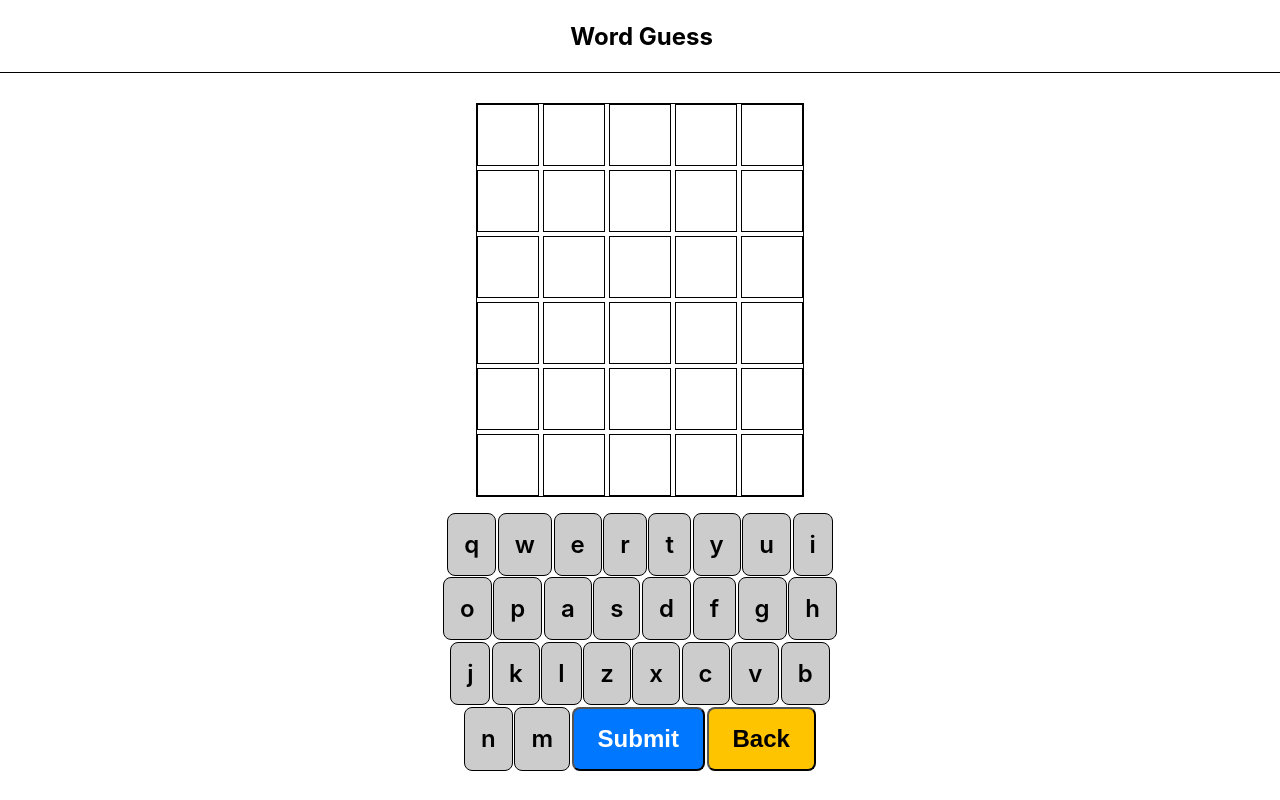
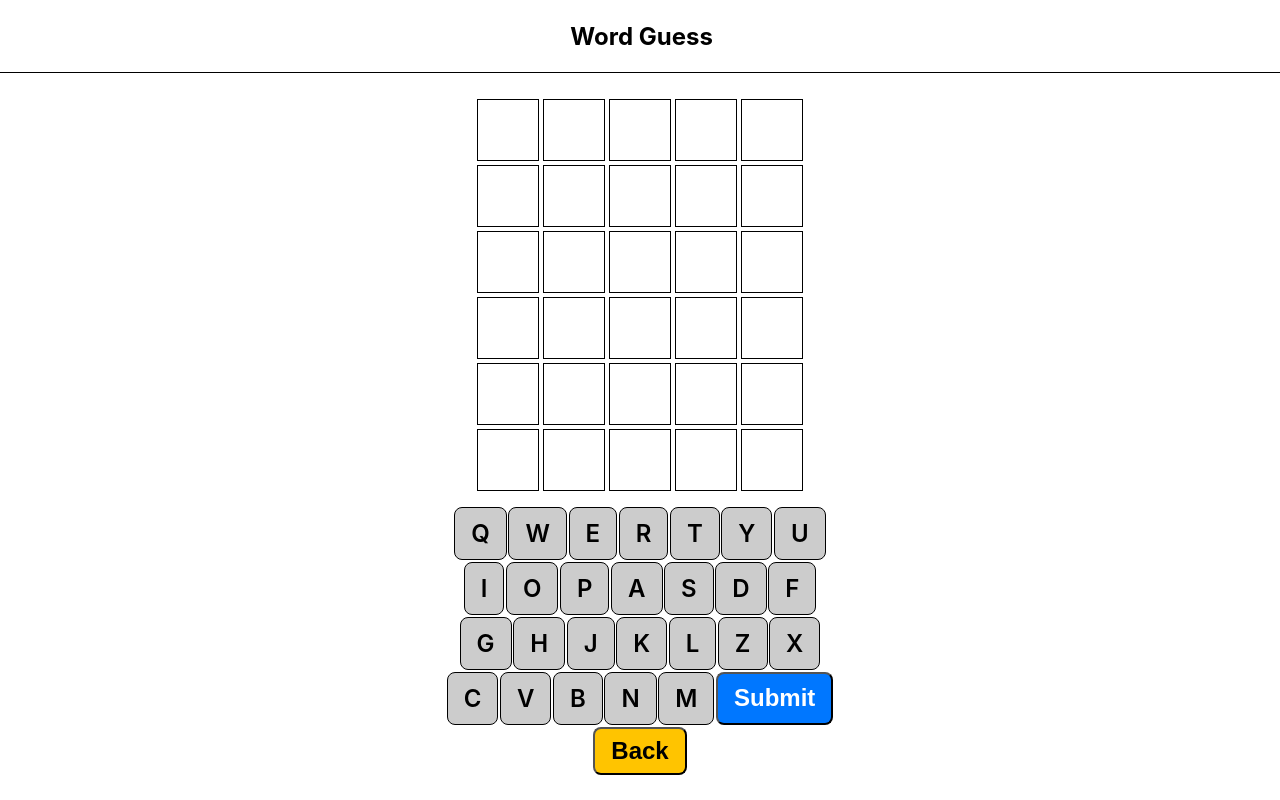
Before and after one commit to ohashioji/chai-time, a Next.js app: page / in a window 1280 px wide. Built offline with nearby package versions, Linux system fonts and the light colour scheme; no server answers.

Commit message:
add server url to env

```diff
--- a/components/GameBoard/GameBoard.module.scss
+++ b/components/GameBoard/GameBoard.module.scss
@@ -3,7 +3,6 @@
 	grid-template-columns: repeat(5, auto);
 	gap: 0.25rem;
 	align-items: center;
-	border: 1px solid black;
 	width: fit-content;
 	justify-content: center;
 }
--- a/components/Key/Key.module.scss
+++ b/components/Key/Key.module.scss
@@ -4,8 +4,9 @@
 	display: flex;
 	justify-content: center;
 	align-items: center;
+	text-transform: capitalize;
 	color: black;
-	padding: 1rem;
+	padding: 0.7rem 1rem ;
 	font-size: 1.5rem;
 	font-weight: 600;
 	cursor: pointer;
--- a/components/KeyBoard/KeyBoard.module.scss
+++ b/components/KeyBoard/KeyBoard.module.scss
@@ -9,10 +9,13 @@
 		background-color: rgb(0, 119, 255);
 		color: white;
 		border-radius: 0.5rem;
-		padding: 1rem 1.5rem;
+		padding: 0.5rem 1rem;
 		transition-duration: 0.2s;
 		font-size: 1.5rem;
 		font-weight: 600;
+		&:active {
+			transform: scale(0.9);
+		}
 		&:hover {
 			opacity: 0.9;
 		}
@@ -22,8 +25,11 @@
 		background-color: rgb(255, 196, 0);
 		color: black;
 		border-radius: 0.5rem;
-		padding: 1rem 1.5rem;
+		padding: 0.5rem 1rem;
 		font-size: 1.5rem;
 		font-weight: 600;
+		&:active {
+			transform: scale(0.9);
+		}
 	}
 }
--- a/components/KeyBoard/KeyBoard.tsx
+++ b/components/KeyBoard/KeyBoard.tsx
@@ -13,14 +13,20 @@ interface KeyBoardProps {
 }
 
 export default function KeyBoard({ word, setModalIsOpen }: KeyBoardProps) {
+    const { SERVER_URL } = process.env;
     const { board, attempt, setBoard } = useContext(GameContext);
     const { setMessage } = useContext(ModalContext);
     const validateBoard = useBoardValidation();
     const handleBack = useHandleBack();
-
+    console.log(word);
     const handleSubmit = async (e: React.FormEvent<HTMLFormElement>) => {
         e.preventDefault();
         const submission = board[attempt].map(({ value }) => value).join('');
+        if (submission.length < 5) {
+            setModalIsOpen(true);
+            setMessage('Please fill in all the letters');
+            return;
+        }
         if (submission === word) {
             board[attempt].forEach((elem) => {
                 elem.correct = true;
@@ -31,7 +37,7 @@ export default function KeyBoard({ word, setModalIsOpen }: KeyBoardProps) {
             handleModal(setModalIsOpen);
 
         } else {
-            const res = await fetch('http://localhost:3000/api/words/validate', {
+            const res = await fetch(`${SERVER_URL}/api/words/validate`, {
                 method: "POST",
                 body: JSON.stringify({
                     word: submission
--- a/pages/index.tsx
+++ b/pages/index.tsx
@@ -15,6 +15,7 @@ export interface IndexPageProps {
 }
 
 const Home = ({ data }: IndexPageProps) => {
+
   const [target, setTarget] = useState(0);
   const [board, setBoard] = useState(buildBoard());
   const [attempt, setAttempt] = useState(0);
@@ -62,12 +63,13 @@ const Home = ({ data }: IndexPageProps) => {
 export default Home;
 
 export async function getServerSideProps() {
+  const { SERVER_URL } = process.env;
   //get a word from server
-  const res = await fetch("http://localhost:3000/api/words");
+  const res = await fetch(`${SERVER_URL}/api/words`);
   const data = await res.json();
   return {
     props: {
       data
-    }, // will be passed to the page component as props
+    },
   };
 };
```
